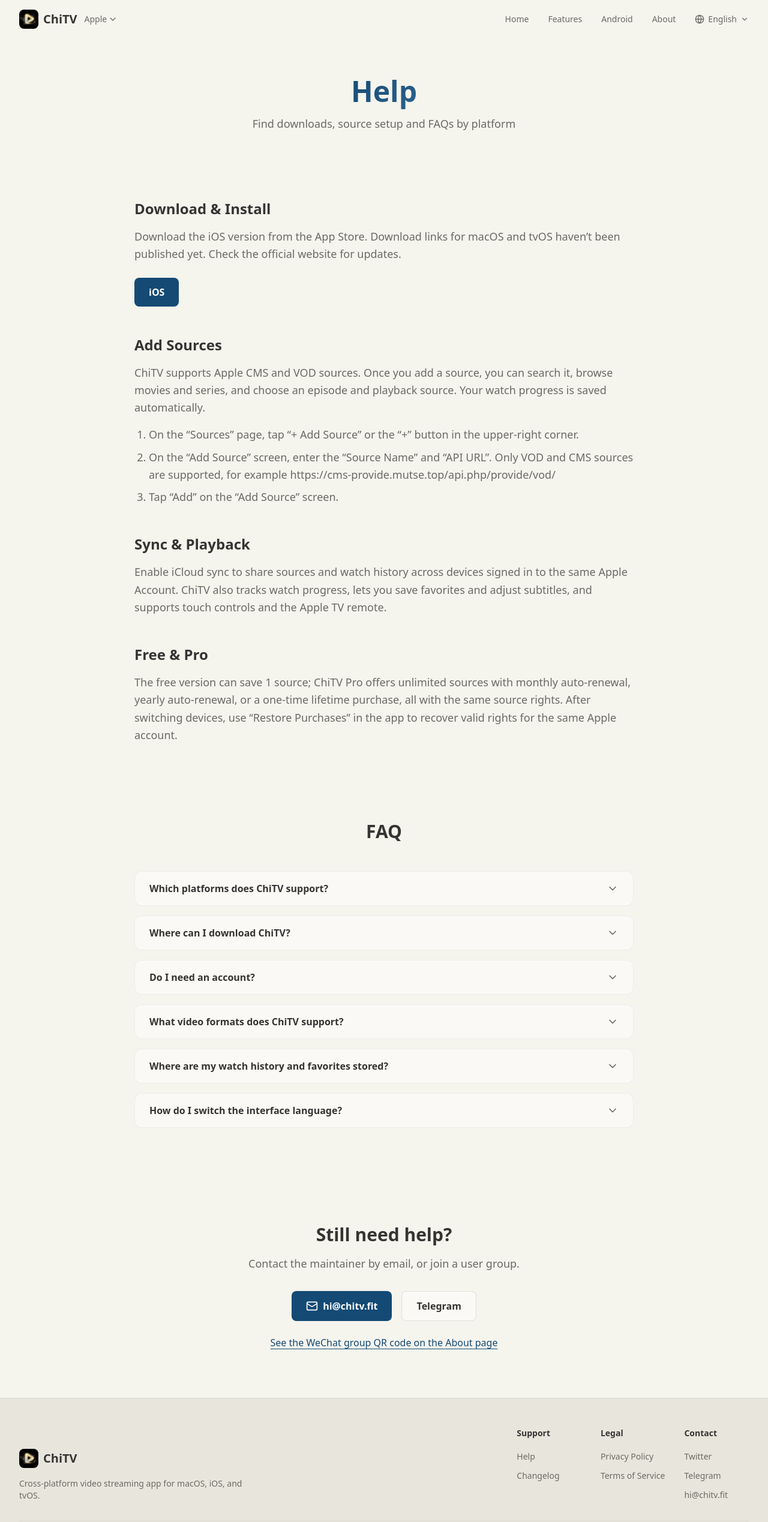
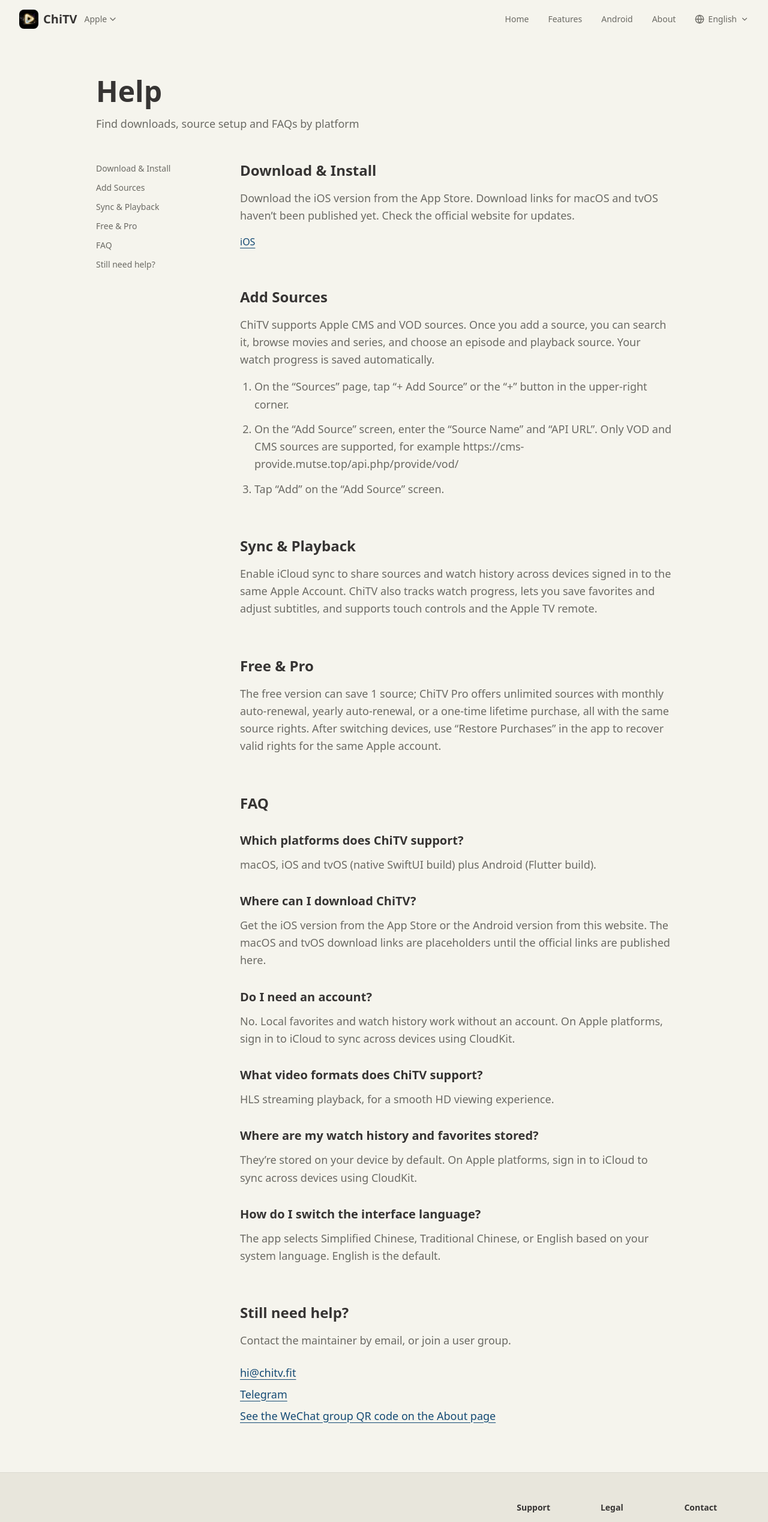
Before and after one commit to mutse/chitv-app-web, a React (Vite) app: page /help in a window 1280 px wide. Shown: the top 2537 px of the page at 60% size. Built offline with nearby package versions, Linux system fonts and the light colour scheme.

Commit message:
帮助页布局参考 mole.fit 改为文档式排版

```diff
--- a/src/pages/Help.tsx
+++ b/src/pages/Help.tsx
@@ -1,16 +1,38 @@
 import { Link, useLocation } from 'react-router-dom'
-import { Mail } from 'lucide-react'
 import { useTranslation } from '../i18n/useTranslation'
 import { PageMeta } from '../components/PageMeta'
-import { FaqSection } from '../components/FaqSection'
 import { CONTACT_EMAIL, TELEGRAM_URL, DOWNLOAD_URLS } from '../config'
 
 // 帮助页：与 Releases 同款平台判定——/android/help 显示 Android 版，其余显示 Apple 版。
 // 导航栏的 Apple/Android 切换在帮助页上会在 /help 与 /android/help 之间跳转（见 PlatformSwitcher）。
+// 布局参考 mole.fit/zh/help 的文档式排版：左对齐文档标题 + 左侧锚点目录 + 右侧中窄栏正文，
+// 章节靠字号与留白分层；步骤用缩进数字列表，FAQ 全部展开，链接用蓝色文字（不做卡片与折叠）。
 export function Help() {
   const { t } = useTranslation()
   const { pathname } = useLocation()
   const android = pathname.startsWith('/android')
+
+  // 左侧目录：与正文的 h2 章节一一对应（无滚动跟随高亮，mole.fit 的目录同样不吸顶）。
+  const toc = android
+    ? [
+        { id: 'download', label: t('help.android.download.title') },
+        { id: 'sources', label: t('help.android.sources.title') },
+        { id: 'tvbox', label: t('help.android.tvbox.title') },
+        { id: 'update', label: t('help.android.update.title') },
+        { id: 'faq', label: t('faq.title') },
+        { id: 'contact', label: t('help.contact.title') },
+      ]
+    : [
+        { id: 'download', label: t('help.apple.download.title') },
+        { id: 'sources', label: t('help.apple.sources.title') },
+        { id: 'sync', label: t('help.apple.sync.title') },
+        { id: 'pro', label: t('help.apple.pro.title') },
+        { id: 'faq', label: t('faq.title') },
+        { id: 'contact', label: t('help.contact.title') },
+      ]
+
+  const linkClassName =
+    'text-primary underline underline-offset-4 hover:text-primary/80 transition-colors duration-300'
 
   return (
     <>
@@ -18,189 +40,188 @@ export function Help() {
         titleKey={android ? 'meta.help.title.android' : 'meta.help.title.apple'}
         descKey="meta.help.desc"
       />
-      {/* Page Hero */}
-      <section className="pt-32 pb-16">
-        <div className="max-w-7xl mx-auto px-4 sm:px-6 lg:px-8 text-center">
-          <h1 className="text-4xl sm:text-5xl font-bold mb-4">
-            <span className="gradient-text">{t('help.title')}</span>
-          </h1>
-          <p className="text-text-secondary text-lg max-w-2xl mx-auto">{t('help.subtitle')}</p>
+      <div className="max-w-5xl mx-auto px-4 sm:px-6 lg:px-8 pt-32 pb-20">
+        {/* 标题区：左对齐文档标题 + 灰色副标题，不用居中横幅 */}
+        <div className="mb-12">
+          <h1 className="text-4xl sm:text-5xl font-bold mb-4">{t('help.title')}</h1>
+          <p className="text-text-secondary text-lg">{t('help.subtitle')}</p>
         </div>
-      </section>
 
+        <div className="lg:grid lg:grid-cols-[192px_1fr] lg:gap-12">
+          {/* 左侧目录：窄屏时堆在正文上方，宽屏时为左栏 */}
+          <nav className="mb-10 lg:mb-0">
+            <ul className="space-y-2">
+              {toc.map((item) => (
+                <li key={item.id}>
+                  <a
+                    href={`#${item.id}`}
+                    className="text-sm text-text-secondary hover:text-primary transition-colors duration-300"
+                  >
+                    {item.label}
+                  </a>
+                </li>
+              ))}
+            </ul>
+          </nav>
+
+          {/* 正文：中窄栏，章节间留白大 */}
+          <div className="space-y-16 min-w-0">
             {android ? (
               <>
-          {/* Android：下载 */}
-          <section className="py-12">
-            <div className="max-w-4xl mx-auto px-4 sm:px-6 lg:px-8">
+                <section id="download" className="scroll-mt-24">
                   <h2 className="text-2xl font-bold mb-4">{t('help.android.download.title')}</h2>
                   <p className="text-text-secondary leading-relaxed text-lg">
                     {t('help.android.download.content')}
                   </p>
-              <div className="flex flex-col sm:flex-row gap-4 mt-6">
-                <a
-                  href={DOWNLOAD_URLS.android}
-                  className="inline-flex items-center justify-center gap-2 bg-primary hover:bg-primary/90 text-white font-semibold px-6 py-3 rounded-lg transition-all duration-300"
-                >
+                  <p className="mt-4 flex flex-wrap gap-x-6 gap-y-2">
+                    <a href={DOWNLOAD_URLS.android} className={linkClassName}>
                       {t('android.cta.official')}
                     </a>
                     <a
                       href={DOWNLOAD_URLS.androidGithub}
                       target="_blank"
                       rel="noopener noreferrer"
-                  className="inline-flex items-center justify-center gap-2 bg-surface hover:bg-surface/80 border border-black/10 text-text-primary font-semibold px-6 py-3 rounded-lg transition-all duration-300"
+                      className={linkClassName}
                     >
                       {t('android.cta.github')}
                     </a>
-              </div>
-            </div>
+                  </p>
                 </section>
 
-          {/* Android：播放源设置（一级标题，下含视频源与直播源两个二级标题；
-              步骤文案仍复用 android.guide / android.liveGuide 两组 locale 键，与 Android 页同源；
-              Android 页的 AndroidGuide 组件本身不动） */}
-          <section className="py-12">
-            <div className="max-w-4xl mx-auto px-4 sm:px-6 lg:px-8">
+                <section id="sources" className="scroll-mt-24">
                   <h2 className="text-2xl font-bold mb-8">{t('help.android.sources.title')}</h2>
                   <div className="space-y-12">
                     <div>
-                  <h3 className="text-xl font-bold mb-6">{t('android.guide.title')}</h3>
-                  <ol className="space-y-4">
+                      <h3 className="text-xl font-bold mb-4">{t('android.guide.title')}</h3>
+                      <ol className="list-decimal ml-6 space-y-3 text-text-secondary leading-relaxed text-lg">
                         {[1, 2, 3, 4].map((n) => (
-                      <li
-                        key={n}
-                        className="flex gap-4 bg-surface border border-black/5 rounded-2xl px-6 py-5"
-                      >
-                        <span className="flex h-8 w-8 shrink-0 items-center justify-center rounded-full bg-primary text-white font-semibold">
-                          {n}
-                        </span>
-                        <p className="text-text-secondary leading-relaxed text-lg break-words">
+                          <li key={n} className="break-words">
                             {t(`android.guide.step${n}`)}
-                        </p>
                           </li>
                         ))}
                       </ol>
                     </div>
                     <div>
-                  <h3 className="text-xl font-bold mb-6">{t('android.liveGuide.title')}</h3>
-                  <ol className="space-y-4">
+                      <h3 className="text-xl font-bold mb-4">{t('android.liveGuide.title')}</h3>
+                      <ol className="list-decimal ml-6 space-y-3 text-text-secondary leading-relaxed text-lg">
                         {[1, 2, 3, 4].map((n) => (
-                      <li
-                        key={n}
-                        className="flex gap-4 bg-surface border border-black/5 rounded-2xl px-6 py-5"
-                      >
-                        <span className="flex h-8 w-8 shrink-0 items-center justify-center rounded-full bg-primary text-white font-semibold">
-                          {n}
-                        </span>
-                        <p className="text-text-secondary leading-relaxed text-lg break-words">
+                          <li key={n} className="break-words">
                             {t(`android.liveGuide.step${n}`)}
-                        </p>
                           </li>
                         ))}
                       </ol>
                     </div>
                   </div>
-            </div>
                 </section>
 
-          {/* Android：TVBox 订阅与应用内更新 */}
-          <section className="py-12">
-            <div className="max-w-4xl mx-auto px-4 sm:px-6 lg:px-8 space-y-12">
-              <div>
+                <section id="tvbox" className="scroll-mt-24">
                   <h2 className="text-2xl font-bold mb-4">{t('help.android.tvbox.title')}</h2>
                   <p className="text-text-secondary leading-relaxed text-lg">
                     {t('help.android.tvbox.content')}
                   </p>
-              </div>
-              <div>
+                </section>
+
+                <section id="update" className="scroll-mt-24">
                   <h2 className="text-2xl font-bold mb-4">{t('help.android.update.title')}</h2>
                   <p className="text-text-secondary leading-relaxed text-lg">
                     {t('help.android.update.content')}
                   </p>
-              </div>
-            </div>
                 </section>
               </>
             ) : (
               <>
-          {/* Apple：下载、片源、同步、Pro */}
-          <section className="py-12">
-            <div className="max-w-4xl mx-auto px-4 sm:px-6 lg:px-8 space-y-12">
-              <div>
+                <section id="download" className="scroll-mt-24">
                   <h2 className="text-2xl font-bold mb-4">{t('help.apple.download.title')}</h2>
                   <p className="text-text-secondary leading-relaxed text-lg">
                     {t('help.apple.download.content')}
                   </p>
+                  <p className="mt-4">
                     <a
                       href={DOWNLOAD_URLS.ios}
                       target="_blank"
                       rel="noopener noreferrer"
-                  className="inline-block mt-6 bg-primary hover:bg-primary/90 text-white font-semibold px-6 py-3 rounded-lg transition-all duration-300"
+                      className={linkClassName}
                     >
                       {t('cta.ios')}
                     </a>
-              </div>
-              <div>
+                  </p>
+                </section>
+
+                <section id="sources" className="scroll-mt-24">
                   <h2 className="text-2xl font-bold mb-4">{t('help.apple.sources.title')}</h2>
                   <p className="text-text-secondary leading-relaxed text-lg">
                     {t('help.apple.sources.content')}
                   </p>
-                <ol className="mt-4 list-decimal space-y-2 pl-6 text-text-secondary leading-relaxed text-lg break-words">
+                  <ol className="mt-4 list-decimal ml-6 space-y-3 text-text-secondary leading-relaxed text-lg">
                     {[1, 2, 3].map((n) => (
-                    <li key={n}>{t(`help.apple.sources.step${n}`)}</li>
+                      <li key={n} className="break-words">
+                        {t(`help.apple.sources.step${n}`)}
+                      </li>
                     ))}
                   </ol>
-              </div>
-              <div>
+                </section>
+
+                <section id="sync" className="scroll-mt-24">
                   <h2 className="text-2xl font-bold mb-4">{t('help.apple.sync.title')}</h2>
                   <p className="text-text-secondary leading-relaxed text-lg">
                     {t('help.apple.sync.content')}
                   </p>
-              </div>
-              <div>
+                </section>
+
+                <section id="pro" className="scroll-mt-24">
                   <h2 className="text-2xl font-bold mb-4">{t('help.apple.pro.title')}</h2>
                   <p className="text-text-secondary leading-relaxed text-lg">
                     {t('help.apple.pro.content')}
                   </p>
-              </div>
-            </div>
                 </section>
               </>
             )}
 
-      {/* 通用 FAQ（复用首页同一组件） */}
-      <FaqSection />
+            {/* 通用 FAQ：全部展开的三级标题 + 正文，不用折叠手风琴 */}
+            <section id="faq" className="scroll-mt-24">
+              <h2 className="text-2xl font-bold mb-8">{t('faq.title')}</h2>
+              <div className="space-y-8">
+                {[1, 2, 3, 4, 5, 6].map((n) => (
+                  <div key={n}>
+                    <h3 className="text-xl font-bold mb-3">{t(`faq.q${n}`)}</h3>
+                    <p className="text-text-secondary leading-relaxed text-lg">{t(`faq.a${n}`)}</p>
+                  </div>
+                ))}
+              </div>
+            </section>
 
-      {/* 联系 */}
-      <section className="py-20">
-        <div className="max-w-4xl mx-auto px-4 sm:px-6 lg:px-8 text-center">
-          <h2 className="text-3xl font-bold mb-4">{t('help.contact.title')}</h2>
-          <p className="text-text-secondary text-lg mb-8">{t('help.contact.content')}</p>
-          <div className="flex flex-col sm:flex-row gap-4 justify-center">
-            <a
-              href={`mailto:${CONTACT_EMAIL}`}
-              className="inline-flex items-center justify-center gap-2 bg-primary hover:bg-primary/90 text-white font-semibold px-6 py-3 rounded-lg transition-all duration-300"
-            >
-              <Mail className="w-5 h-5" />
+            {/* 联系：正文 + 行内链接，不用居中按钮组 */}
+            <section id="contact" className="scroll-mt-24">
+              <h2 className="text-2xl font-bold mb-4">{t('help.contact.title')}</h2>
+              <p className="text-text-secondary leading-relaxed text-lg mb-6">
+                {t('help.contact.content')}
+              </p>
+              <ul className="space-y-2 text-lg">
+                <li>
+                  <a href={`mailto:${CONTACT_EMAIL}`} className={linkClassName}>
                     {CONTACT_EMAIL}
                   </a>
+                </li>
+                <li>
                   <a
                     href={TELEGRAM_URL}
                     target="_blank"
                     rel="noopener noreferrer"
-              className="inline-flex items-center justify-center gap-2 bg-surface hover:bg-surface/80 border border-black/10 text-text-primary font-semibold px-6 py-3 rounded-lg transition-all duration-300"
+                    className={linkClassName}
                   >
                     Telegram
                   </a>
-          </div>
-          <Link
-            to="/about"
-            className="inline-block mt-6 text-primary underline underline-offset-4 hover:text-primary/80 transition-colors"
-          >
+                </li>
+                <li>
+                  <Link to="/about" className={linkClassName}>
                     {t('help.contact.about')}
                   </Link>
+                </li>
+              </ul>
+            </section>
           </div>
-      </section>
+        </div>
+      </div>
     </>
   )
 }
```
Lines whose indentation alone changed are shown as unchanged.
